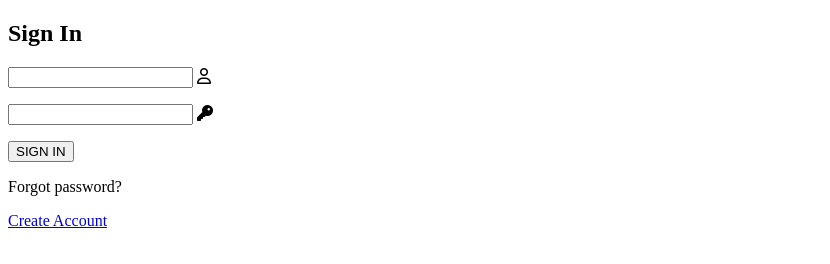
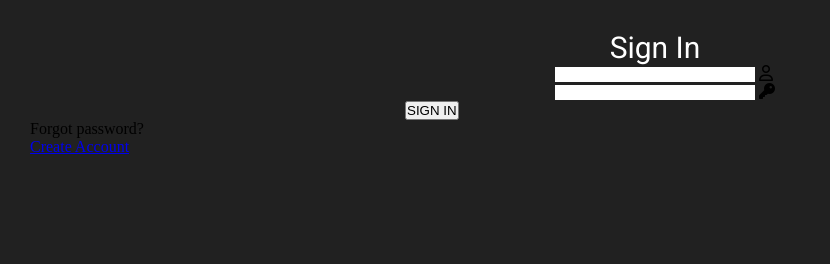
Before and after one commit to SDDRom/level-2-project, a plain HTML site: page pages/signin.html in a window 1280 px wide. Shown: the whole page, without its empty margins (0-830 px from the left). Drawn offline with Linux system fonts and the light colour scheme.

Commit message:
nothing added

```diff
--- /dev/null
+++ b/assets/style/_sign-in.scss
@@ -0,0 +1,21 @@
+section{
+    background-color: rgba(0, 0, 0, 0.87);
+    height: 100vh;
+    padding: 30px 0px 0px 30px;
+    h1{
+        text-align: center;
+        @include text-style(30px,400,$font-family);
+        color: white;
+    }
+    form{
+        @include container(40%,30%);
+        p{
+            width: 100%;
+            input{
+                outline: none;
+                border: none;
+                @include container(40%,30%);
+            }
+        }
+    }
+}
--- a/assets/style/style.scss
+++ b/assets/style/style.scss
@@ -1,3 +1,6 @@
 @import './settings/variables';
 @import './settings/mixins';
 @import './settings/reset';
+@import './romaric-style';
+@import './sign-in';
+@import './sign-up';
```
Also changed, not shown: index.html (+4 -1 lines), assets/style/_sign-up.scss (added), assets/style/style.css, 1 other file.
